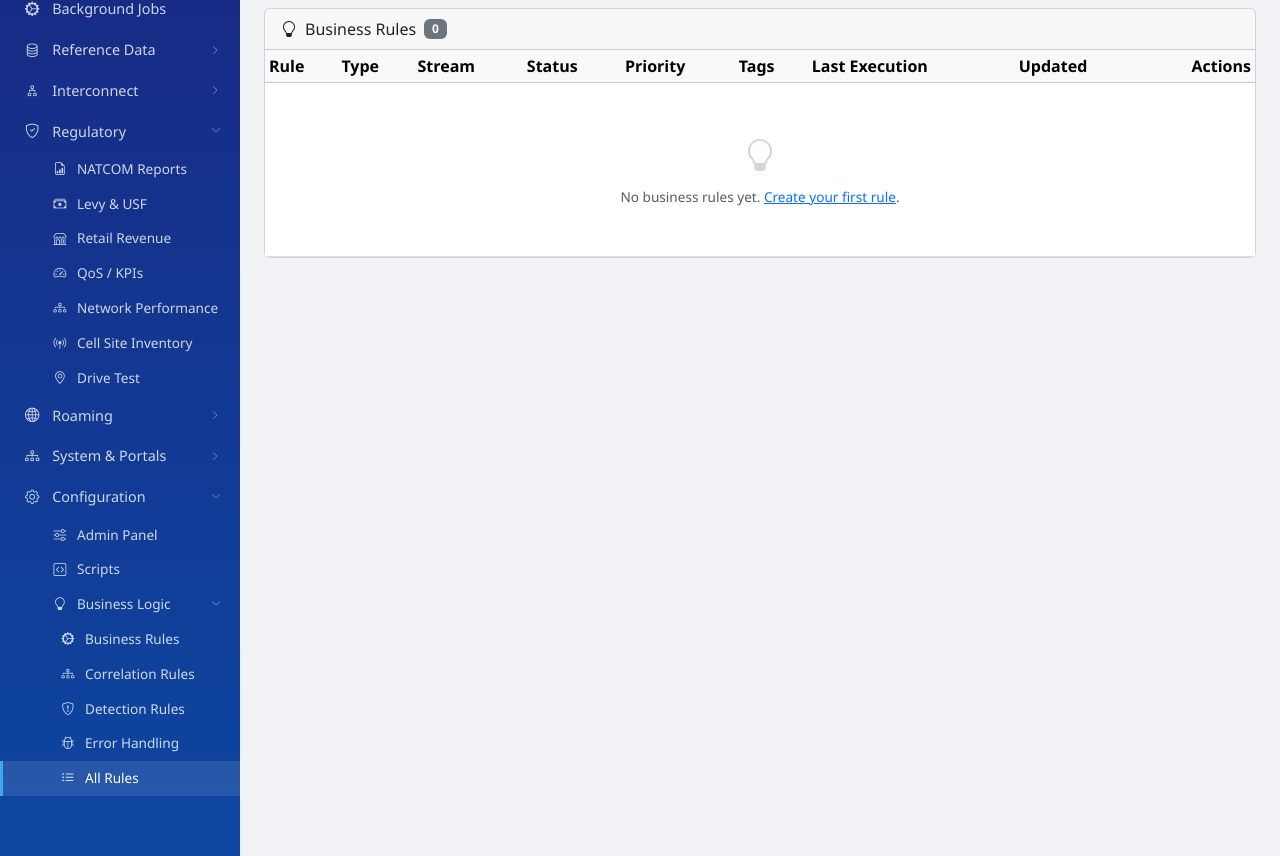
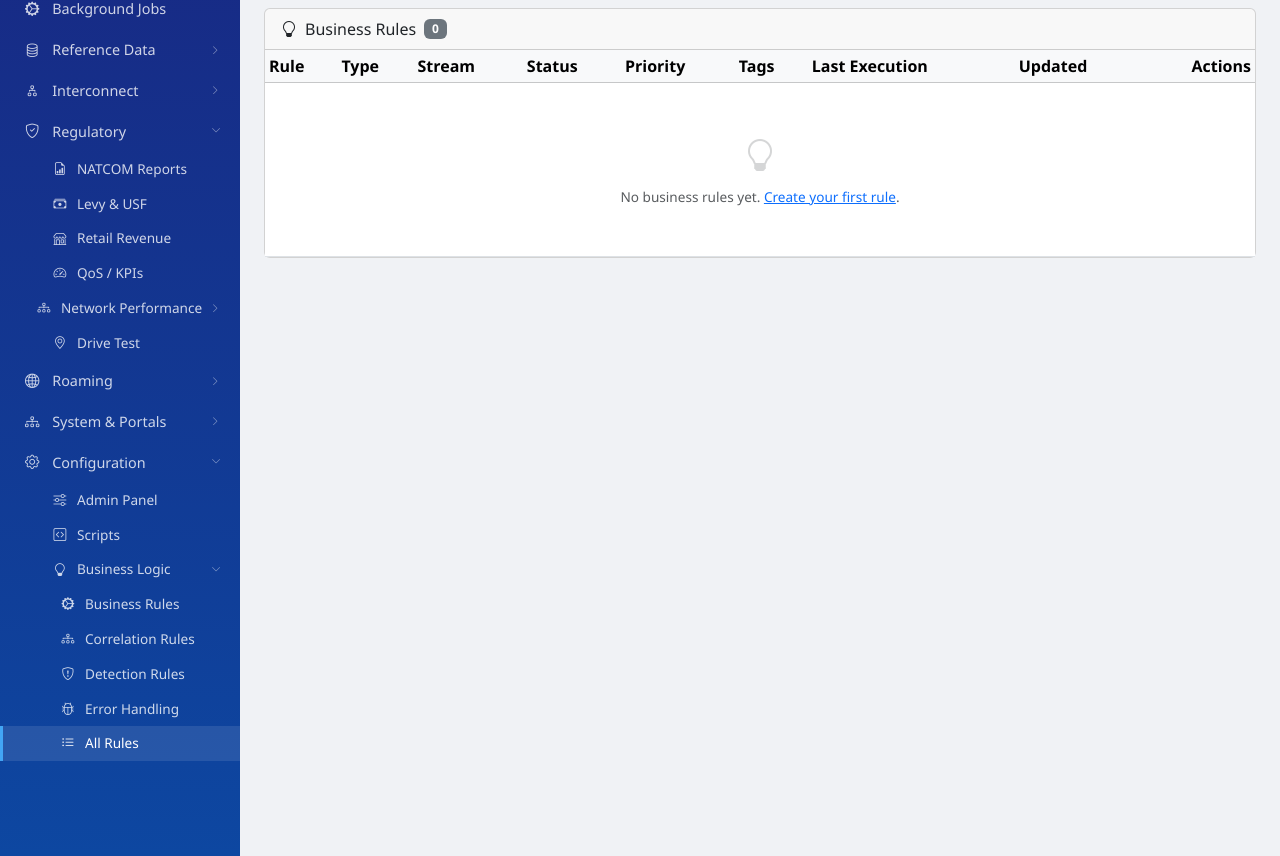
Before and after one commit to bsaccoh/ump-mediation-system, a Django app: page /business-logic/ in a window 1280 px wide, after a click on "Regulatory". Shown: the part 270-1126 px from the top of the page. Run offline with Django 4.2, Linux system fonts and the light colour scheme; the visitor is signed in with stand-in values (Sample User, id 1); data that the repository does not hold is empty; parts of the project's set-up code (start-up, migrations or seed data) failed here and were passed over.

Commit message:
Convert Network Performance into a sub-dropdown menu containing PM Performance KPIs and Cell Site Inventory

```diff
--- a/templates/base.html
+++ b/templates/base.html
@@ -298,14 +298,29 @@
                         </a>
                     </li>
                     <li class="nav-item">
-                        <a class="nav-link {% if '/regulatory/network-performance' in request.path %}active{% endif %}" href="{% url 'regulatory:network_performance_view' %}" title="Network Performance">
-                            <i class="bi bi-diagram-3"></i><span class="nav-link-text"> Network Performance</span>
+                        <a class="nav-link nav-dropdown-toggle {% if '/regulatory/network-performance' not in request.path and '/regulatory/sites' not in request.path %}collapsed{% endif %}"
+                           data-bs-toggle="collapse" href="#netPerfMenu" role="button" title="Network Performance"
+                           style="padding-left:2rem; font-size:0.85rem;">
+                            <i class="bi bi-diagram-3"></i>
+                            <span class="nav-text">Network Performance</span>
+                            <i class="bi bi-chevron-down chevron"></i>
                         </a>
-                    </li>
-                    <li class="nav-item">
-                        <a class="nav-link {% if '/regulatory/sites' in request.path %}active{% endif %}" href="{% url 'regulatory:site_list_view' %}" title="Cell Site & Geo Inventory">
-                            <i class="bi bi-broadcast-pin"></i><span class="nav-link-text"> Cell Site Inventory</span>
-                        </a>
+                        <ul class="nav-sub collapse {% if '/regulatory/network-performance' in request.path or '/regulatory/sites' in request.path %}show{% endif %}" id="netPerfMenu">
+                            <li class="nav-item">
+                                <a class="nav-link {% if '/regulatory/network-performance' in request.path %}active{% endif %}"
+                                   href="{% url 'regulatory:network_performance_view' %}" title="PM Performance KPIs"
+                                   style="padding-left:3.5rem;">
+                                    <i class="bi bi-speedometer2"></i><span class="nav-link-text"> PM Performance KPIs</span>
+                                </a>
+                            </li>
+                            <li class="nav-item">
+                                <a class="nav-link {% if '/regulatory/sites' in request.path %}active{% endif %}"
+                                   href="{% url 'regulatory:site_list_view' %}" title="Cell Site & Geo Inventory"
+                                   style="padding-left:3.5rem;">
+                                    <i class="bi bi-broadcast-pin"></i><span class="nav-link-text"> Cell Site Inventory</span>
+                                </a>
+                            </li>
+                        </ul>
                     </li>
                     <li class="nav-item">
                         <a class="nav-link {% if '/regulatory/drive-test' in request.path %}active{% endif %}" href="{% url 'regulatory:drive_test_list' %}" title="Drive Test">
```
